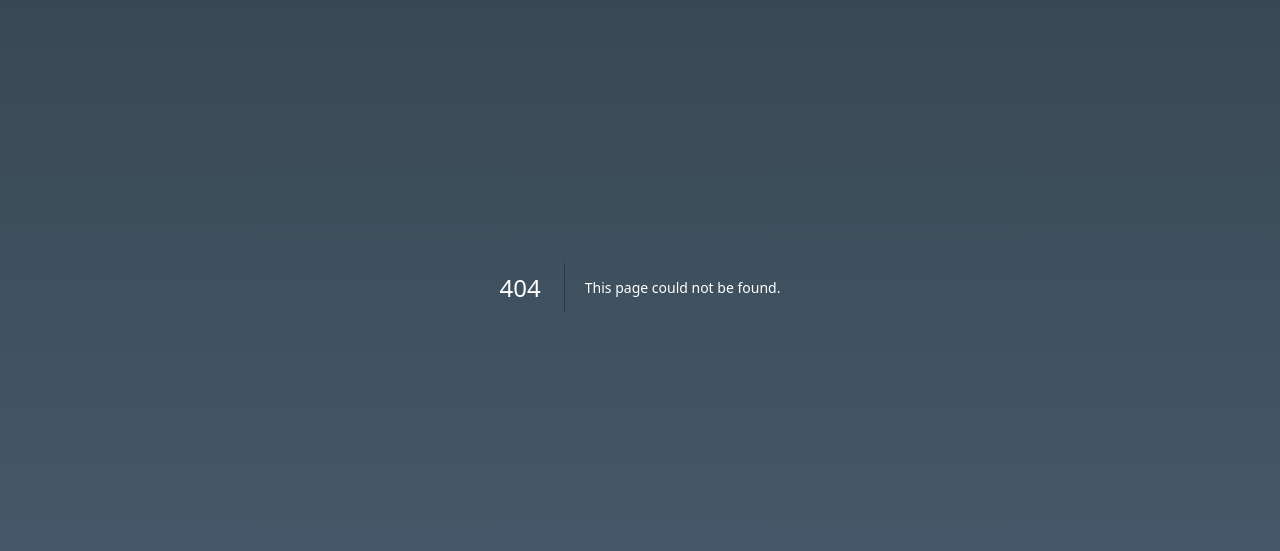
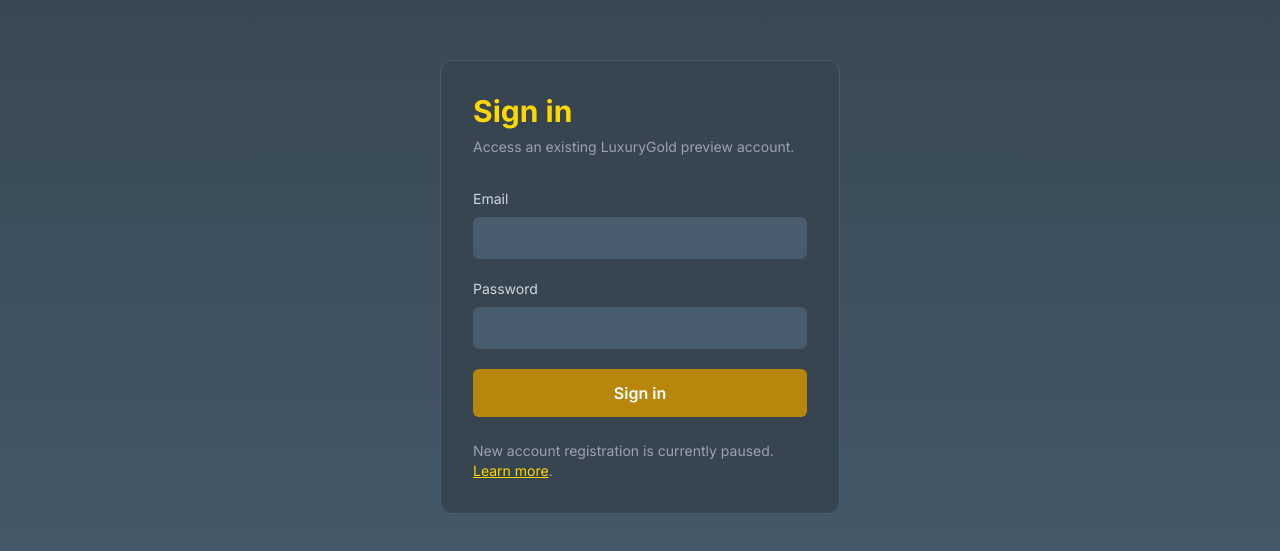
Before and after one commit to Marfenckysbot/limitless-bitcion, a Next.js app: page /auth/signin in a window 1280 px wide. Before the commit this address had no page. Shown: the part 113-664 px from the top of the page. Built offline with nearby package versions, Linux system fonts and the light colour scheme.

Commit message:
ux: add working sign-in and honest account-status pages

```diff
--- /dev/null
+++ b/src/app/auth/signin/page.tsx
@@ -0,0 +1,85 @@
+'use client'
+
+import { FormEvent, useState } from 'react'
+import Link from 'next/link'
+import { signIn } from 'next-auth/react'
+
+export default function SignInPage() {
+  const [email, setEmail] = useState('')
+  const [password, setPassword] = useState('')
+  const [error, setError] = useState('')
+  const [loading, setLoading] = useState(false)
+
+  async function handleSubmit(event: FormEvent<HTMLFormElement>) {
+    event.preventDefault()
+    setError('')
+    setLoading(true)
+
+    try {
+      const result = await signIn('credentials', {
+        email,
+        password,
+        redirect: false,
+      })
+
+      if (result?.error) {
+        setError('The email or password was not accepted.')
+        return
+      }
+
+      window.location.assign(result?.url || '/')
+    } catch {
+      setError('Sign-in is temporarily unavailable. Please try again later.')
+    } finally {
+      setLoading(false)
+    }
+  }
+
+  return (
+    <main className="mx-auto flex min-h-screen max-w-md items-center px-6 py-16">
+      <section className="w-full rounded-xl border border-charcoal-light bg-charcoal p-8">
+        <h1 className="text-3xl font-bold text-gold-light">Sign in</h1>
+        <p className="mt-2 text-sm text-gray-400">Access an existing LuxuryGold preview account.</p>
+        <form onSubmit={handleSubmit} className="mt-8 space-y-5">
+          <div>
+            <label htmlFor="email" className="mb-2 block text-sm text-gray-300">Email</label>
+            <input
+              id="email"
+              name="email"
+              type="email"
+              autoComplete="email"
+              required
+              value={email}
+              onChange={(event) => setEmail(event.target.value)}
+              className="w-full rounded-md border border-charcoal-light bg-charcoal-light px-3 py-2 text-white"
+            />
+          </div>
+          <div>
+            <label htmlFor="password" className="mb-2 block text-sm text-gray-300">Password</label>
+            <input
+              id="password"
+              name="password"
+              type="password"
+              autoComplete="current-password"
+              required
+              value={password}
+              onChange={(event) => setPassword(event.target.value)}
+              className="w-full rounded-md border border-charcoal-light bg-charcoal-light px-3 py-2 text-white"
+            />
+          </div>
+          {error && <p role="alert" className="text-sm text-red-400">{error}</p>}
+          <button
+            type="submit"
+            disabled={loading}
+            className="w-full rounded-md bg-gold-dark px-4 py-3 font-semibold text-white hover:bg-gold-light hover:text-charcoal disabled:opacity-60"
+          >
+            {loading ? 'Signing in…' : 'Sign in'}
+          </button>
+        </form>
+        <p className="mt-6 text-sm text-gray-400">
+          New account registration is currently paused. <Link href="/auth/signup" className="text-gold-light underline">Learn more</Link>.
+        </p>
+      </section>
+    </main>
+  )
+}
```
